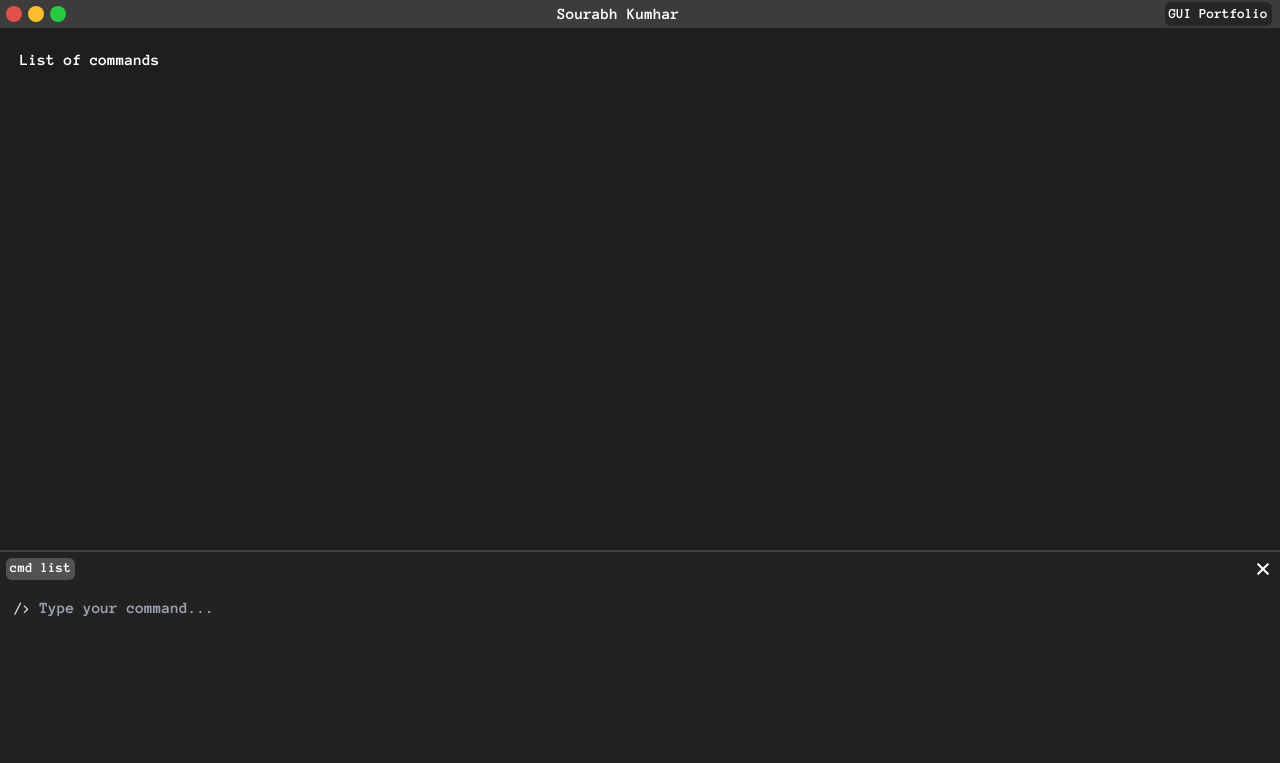
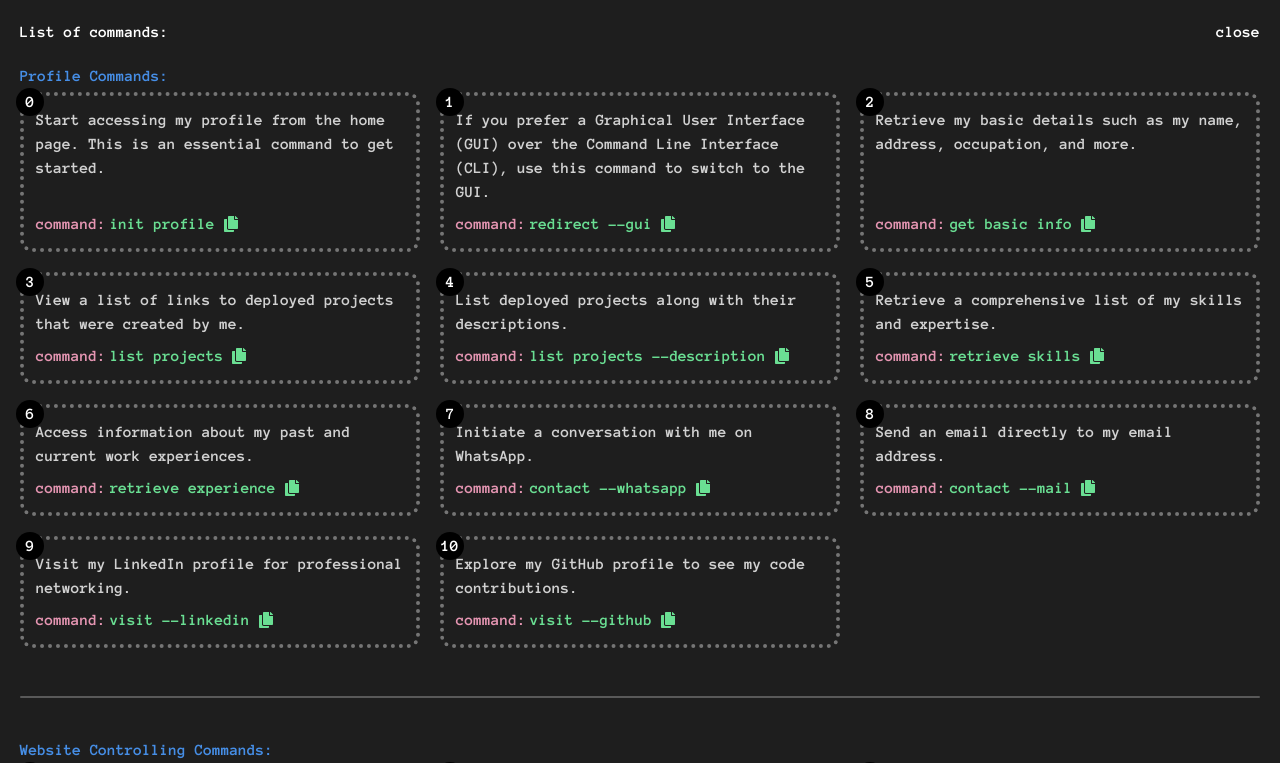
Before and after one commit to sourabhkumhar/cli-portfolio, a Next.js app: page /cmds in a window 1280 px wide. Shown: the top 763 px of the page. Built offline with nearby package versions, Linux system fonts and the light colour scheme.

Commit message:
Create all cmds and completed major portfolio.
Ready for Video

```diff
--- a/pages/cmds.jsx
+++ b/pages/cmds.jsx
@@ -1,10 +1,53 @@
-import React from "react";
+import CommandBox from "@/sources/components/UI/CommandBox";
+import { profileCommands, accessCommand } from "@/sources/values";
+import React, { Fragment } from "react";
+
+const CmdCard = ({ data, index }) => {
+  return (
+    <Fragment key={index}>
+      <CommandBox
+        cmd={data.cmd}
+        description={data.description}
+        key={index}
+        className="relative border-4 border-dotted border-[#757575] rounded-xl p-1 flex flex-col justify-between gap-2"
+        element={
+          <div className="absolute bg-black w-7 h-7 flex items-center justify-center rounded-full -top-2 -left-2 ">
+            {index}
+          </div>
+        }
+      />
+    </Fragment>
+  );
+};
 
 const Page = () => {
   return (
-    <div>
-      <div>List of commands</div>
-    </div>
+    <>
+      <div className="flex items-center justify-between gap-3">
+        List of commands:
+        <div onClick={() => window.close()} className="cursor-pointer">
+          close
+        </div>
+      </div>
+
+      <div className="mt-5 mb-1 text-[#468ee6]">Profile Commands:</div>
+      <div className="grid xl:grid-cols-3 md:grid-cols-2 gap-5">
+        {profileCommands.map((elem, ind) => {
+          return <CmdCard key={ind} data={elem} index={ind} />;
+        })}
+      </div>
+
+      <div className="h-[2px] bg-[#595959] mb-10 mt-12 rounded-full" />
+
+      <div className="mt-5 mb-1 text-[#468ee6]">
+        Website Controlling Commands:
+      </div>
+      <div className="grid xl:grid-cols-3 md:grid-cols-2 gap-5">
+        {accessCommand.map((elem, ind) => {
+          return <CmdCard key={ind} data={elem} index={ind} />;
+        })}
+      </div>
+    </>
   );
 };
 
--- a/sources/components/Layout/Terminal.jsx
+++ b/sources/components/Layout/Terminal.jsx
@@ -28,6 +28,7 @@ const Terminal = () => {
         </div>
       </div>
 
+      {expand && (
         <div className="px-2 mt-3 text-neutral-400 flex flex-col gap-1">
           <div className="max-h-[130px] overflow-x-hidden overflow-scroll">
             {cmdHistory.map((elem, i) => {
@@ -36,6 +37,7 @@ const Terminal = () => {
           </div>
           <TerminalInput />
         </div>
+      )}
     </div>
   );
 };
--- a/sources/components/Layout/TerminalInput.jsx
+++ b/sources/components/Layout/TerminalInput.jsx
@@ -1,5 +1,6 @@
 import { Data } from "@/sources/context/DataProvider";
 import { useContext, useState } from "react";
+
 const cmdPath = "/>";
 
 export const PastCmd = ({ cmd = "Noasds" }) => {
@@ -12,21 +13,46 @@ export const PastCmd = ({ cmd = "Noasds" }) => {
 };
 
 const TerminalInput = () => {
+  const { callCommand, cmdHistory } = useContext(Data);
+  const [historyIndex, setHistoryIndex] = useState(cmdHistory.length);
   const [input, setInput] = useState("");
-  const { callCommand } = useContext(Data);
 
   const handleChange = (e) => {
     const value = e.target.value;
     setInput(value);
   };
 
-  const handleSubmit = (e) => {
+  const handleKey = (e) => {
     if (e.key === "Enter") {
-      e.preventDefault(); // Prevent the default behavior (e.g., new line)
-      if (input.trim() !== "") {
+      e.preventDefault();
+      if (input?.trim() !== "") {
         callCommand(input);
-        setInput(""); // Clear the input field
+        setInput("");
+        setHistoryIndex((prev) => prev + 1);
       }
+      return;
+    }
+
+    if (e.key === "ArrowUp") {
+      e.preventDefault();
+      if (historyIndex > 0) {
+        setInput(cmdHistory[historyIndex - 1]);
+        setHistoryIndex((prev) => prev - 1);
+      }
+      return;
+    }
+
+    if (e.key === "ArrowDown") {
+      e.preventDefault();
+      if (historyIndex < cmdHistory.length) {
+        console.log(historyIndex);
+        setInput(cmdHistory[historyIndex + 1]);
+        setHistoryIndex((prev) => prev + 1);
+      }
+      if (historyIndex === cmdHistory.length - 1) {
+        setInput("");
+      }
+      return;
     }
   };
 
@@ -40,7 +66,7 @@ const TerminalInput = () => {
         className="bg-transparent border-none focus:outline-none text-white w-full resize-none overflow-hidden"
         placeholder="Type your command..."
         rows={5}
-        onKeyDown={handleSubmit}
+        onKeyDown={handleKey}
       />
     </div>
   );
--- a/sources/components/Layout/index.jsx
+++ b/sources/components/Layout/index.jsx
@@ -3,18 +3,20 @@ import Navbar from "./Navbar";
 import Terminal from "./Terminal";
 import DataProvider from "@/sources/context/DataProvider";
 import Footer from "./Footer";
+import Router, { useRouter } from "next/router";
 
 const font = Anonymous_Pro({ subsets: ["latin"], weight: ["700"] });
 
 const Layout = ({ children }) => {
+  const router = useRouter();
   return (
     <DataProvider>
       <div style={font.style} className="">
-        <Navbar />
+        {router.asPath !== "/cmds" && <Navbar />}
         <div className="p-5 overflow-x-auto">{children}</div>
-        <Terminal />
+        {router.asPath !== "/cmds" && <Terminal />}
 
-        <Footer />
+        {router.asPath !== "/cmds" && <Footer />}
       </div>
     </DataProvider>
   );
--- /dev/null
+++ b/sources/components/Portfolio/Experience.jsx
@@ -0,0 +1,45 @@
+import { experiences } from "@/sources/values";
+import React from "react";
+import ExecuteLine from "../UI/ExecuteLine";
+
+const Experience = () => {
+  return (
+    <>
+      <div>My Experiences:</div>
+      {experiences.map((elem, ind) => {
+        return (
+          <ExecuteLine delay={ind} key={ind} className="mt-3 text-[#e5e5e5]">
+            <span className="text-[#62f5ab]">Experience {ind}:</span>
+            <div className="ml-8">
+              <div>
+                <span className="text-[#c08efd]">Designation: </span>
+                {elem.designation}
+              </div>
+              <div>
+                <span className="text-[#c08efd]">Company Name: </span>
+                {elem.company_name}
+              </div>
+              <div>
+                <span className="text-[#c08efd]">Duration: </span>
+                {elem.date}
+              </div>
+              <div>
+                <span className="text-[#c08efd]">What I do here: </span>
+                <div>
+                  {elem.points.map((e, i) => (
+                    <ExecuteLine delay={i * 0.1} key={i} className="ml-9">
+                      <span>- </span>
+                      {e}
+                    </ExecuteLine>
+                  ))}
+                </div>
+              </div>
+            </div>
+          </ExecuteLine>
+        );
+      })}
+    </>
+  );
+};
+
+export default Experience;
--- a/sources/components/Portfolio/index.jsx
+++ b/sources/components/Portfolio/index.jsx
@@ -6,6 +6,7 @@ import CommandBox from "../UI/CommandBox";
 import Error from "./Error";
 import Projects from "./Projects";
 import Skills from "./Skills";
+import Experience from "./Experience";
 
 const Portfolio = () => {
   const { output } = useContext(Data);
@@ -21,8 +22,10 @@ const Portfolio = () => {
       return <Projects />;
     case "list projects --description":
       return <Projects showDescription />;
-    case "retrive skills":
+    case "retrieve skills":
       return <Skills />;
+    case "retrieve experience":
+      return <Experience />;
     default:
       return <Error message="Invalid command!" />;
   }
--- a/sources/components/UI/Command.jsx
+++ b/sources/components/UI/Command.jsx
@@ -11,8 +11,8 @@ const Command = ({ cmd, className }) => {
   };
 
   return (
-    <div className={`text-emerald-400 flex items-center ${className}`}>
-      <span className="mr-1 text-[#cd6088]">command:</span>{" "}
+    <div className={`text-[#6adf93] flex items-center ${className}`}>
+      <span className="mr-1 text-[#e696b3]">command:</span>{" "}
       <span className="">{cmd}</span>
       <button onClick={handleCopy} className="mx-2">
         <FaCopy />
--- a/sources/components/UI/CommandBox.jsx
+++ b/sources/components/UI/CommandBox.jsx
@@ -1,11 +1,12 @@
 import React from "react";
 import Command from "./Command";
 
-const CommandBox = ({ cmd, description, className }) => {
+const CommandBox = ({ cmd, description, className, element }) => {
   return (
     <div className={`p-3 ${className}`}>
       <div className="text-[#d1d1d1]">{description}</div>
       <Command cmd={cmd} />
+      {element}
     </div>
   );
 };
--- a/sources/context/DataProvider.jsx
+++ b/sources/context/DataProvider.jsx
@@ -35,6 +35,14 @@ const DataProvider = ({ children }) => {
       setOutput("");
       return;
     }
+    if (cmd === "redirect --gui") {
+      Router.push("https://sourabhportfolio.vercel.app");
+      return;
+    }
+    if (cmd === "minimize") {
+      handleTerminalHeight(false);
+      return;
+    }
     if (cmd === "reload") {
       Router.reload();
       return;
@@ -45,6 +53,22 @@ const DataProvider = ({ children }) => {
     }
     if (cmd === "cls" || cmd === "clear") {
       setCmdHistory([]);
+      return;
+    }
+    if (cmd === "contact --whatsapp") {
+      window.open("https://wa.me/918560842664", "_blank");
+      return;
+    }
+    if (cmd === "contact --mail") {
+      window.open("mailto:mr.sourabhkumhar@gmail.com", "_blank");
+      return;
+    }
+    if (cmd === "visit --linkedin") {
+      window.open("https://linkedin.com/in/sourabhkumhar", "_blank");
+      return;
+    }
+    if (cmd === "visit --github") {
+      window.open("https://github.com/sourabhkumhar", "_blank");
       return;
     }
 
--- a/sources/values/index.js
+++ b/sources/values/index.js
@@ -70,4 +70,97 @@ const skills = [
   "MongoDB",
 ];
 
-export { basicDetails, projects, skills };
+const experiences = [
+  {
+    designation: "React.js Developer",
+    company_name: "Indivue Technologies",
+    date: "October 2022 - March 2023",
+    points: [
+      "Developing and maintaining frontend of web applications using React.js and MUI and other related technologies.",
+      "Collaborating with cross-functional teams including designers, product managers, and other developers to create high-quality products.",
+      "Implementing responsive design and ensuring cross-browser compatibility.",
+      "Participating in code reviews and providing/taking constructive feedback to/from other developers.",
+    ],
+  },
+];
+
+const profileCommands = [
+  {
+    cmd: "init profile",
+    description:
+      "Start accessing my profile from the home page. This is an essential command to get started.",
+  },
+  {
+    cmd: "redirect --gui",
+    description:
+      "If you prefer a Graphical User Interface (GUI) over the Command Line Interface (CLI), use this command to switch to the GUI.",
+  },
+  {
+    cmd: "get basic info",
+    description:
+      "Retrieve my basic details such as my name, address, occupation, and more.",
+  },
+  {
+    cmd: "list projects",
+    description:
+      "View a list of links to deployed projects that were created by me.",
+  },
+  {
+    cmd: "list projects --description",
+    description: "List deployed projects along with their descriptions.",
+  },
+  {
+    cmd: "retrieve skills",
+    description: "Retrieve a comprehensive list of my skills and expertise.",
+  },
+  {
+    cmd: "retrieve experience",
+    description:
+      "Access information about my past and current work experiences.",
+  },
+  {
+    cmd: "contact --whatsapp",
+    description: "Initiate a conversation with me on WhatsApp.",
+  },
+  {
+    cmd: "contact --mail",
+    description: "Send an email directly to my email address.",
+  },
+  {
+    cmd: "visit --linkedin",
+    description: "Visit my LinkedIn profile for professional networking.",
+  },
+  {
+    cmd: "visit --github",
+    description: "Explore my GitHub profile to see my code contributions.",
+  },
+];
+
+const accessCommand = [
+  {
+    cmd: "reset",
+    description: "Reset profile access and return to the home page.",
+  },
+  {
+    cmd: "minimize",
+    description: "Minimize the terminal for a clutter-free view.",
+  },
+  {
+    cmd: "reload",
+    description: "Reload the page to refresh content or settings.",
+  },
+  {
+    cmd: "cls",
+    description:
+      "Clear the command history to start fresh. You can also use < clear >.",
+  },
+];
+
+export {
+  basicDetails,
+  projects,
+  skills,
+  experiences,
+  profileCommands,
+  accessCommand,
+};
```
Also changed, not shown: pages/index.js (+5 -3 lines). Lines whose indentation alone changed are shown as unchanged.
